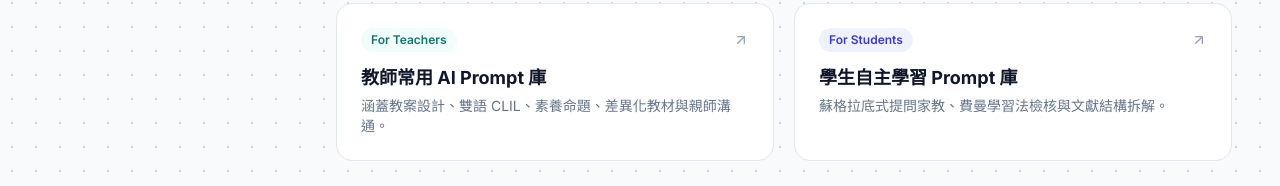
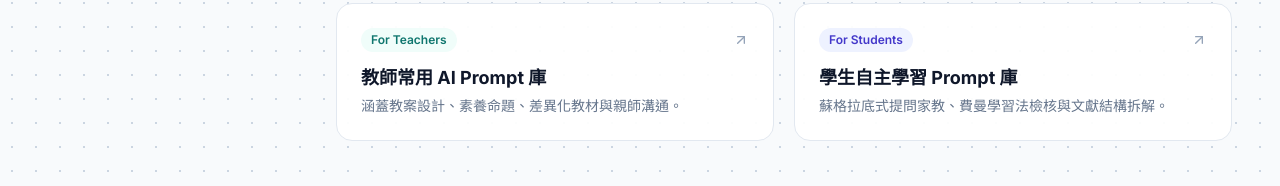
Before and after one commit to zywang1020/ai-edu, a plain HTML site: page index.html in a window 1280 px wide. Shown: the part 1233-1419 px from the top of the page. Drawn offline with nearby package versions, Linux system fonts and the light colour scheme.

Commit message:
Update description for teacher AI Prompt library
Removed '雙語 CLIL' from the description of the AI Prompt library for teachers.

```diff
--- a/index.html
+++ b/index.html
@@ -144,7 +144,7 @@
                 <i data-lucide="arrow-up-right" class="w-4 h-4 text-slate-400 group-hover:text-teal-600 transition-colors"></i>
               </div>
               <h3 class="text-lg font-bold text-slate-900 mb-1">教師常用 AI Prompt 庫</h3>
-              <p class="text-xs sm:text-sm text-slate-500">涵蓋教案設計、雙語 CLIL、素養命題、差異化教材與親師溝通。</p>
+              <p class="text-xs sm:text-sm text-slate-500">涵蓋教案設計、素養命題、差異化教材與親師溝通。</p>
             </a>
 
             <a href="student-prompts.html" class="group bg-white/95 rounded-2xl p-6 border border-slate-200 hover:border-indigo-500 hover:shadow-md transition-all">
```
